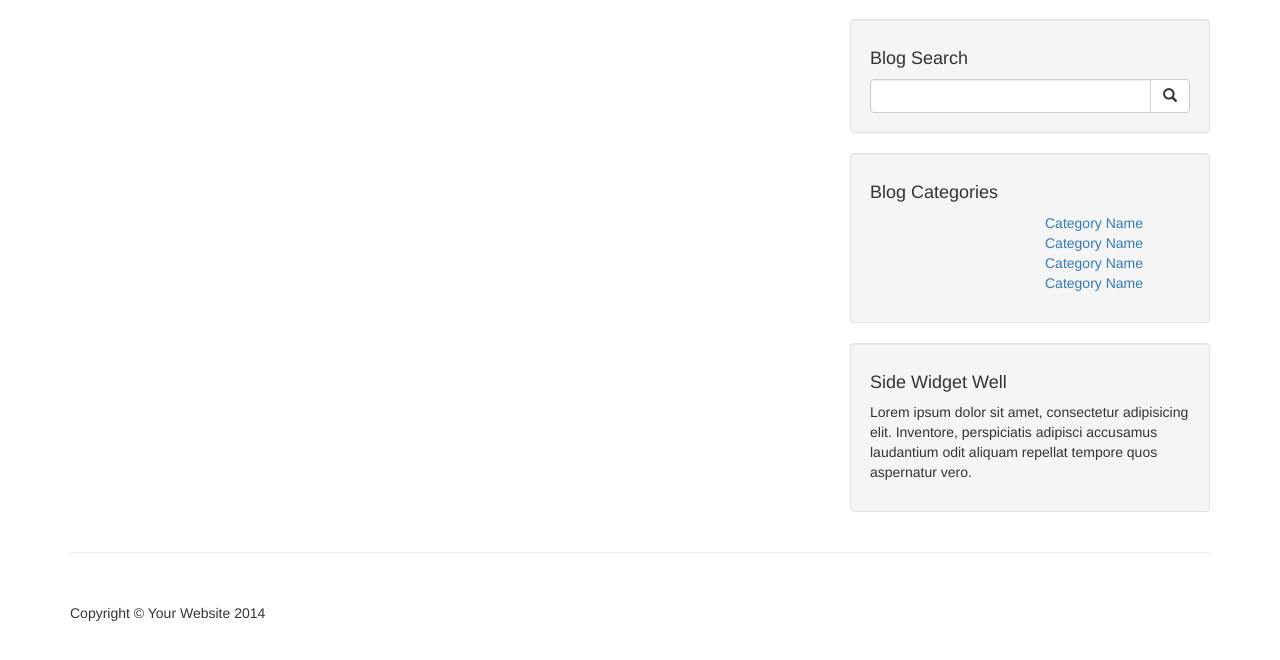
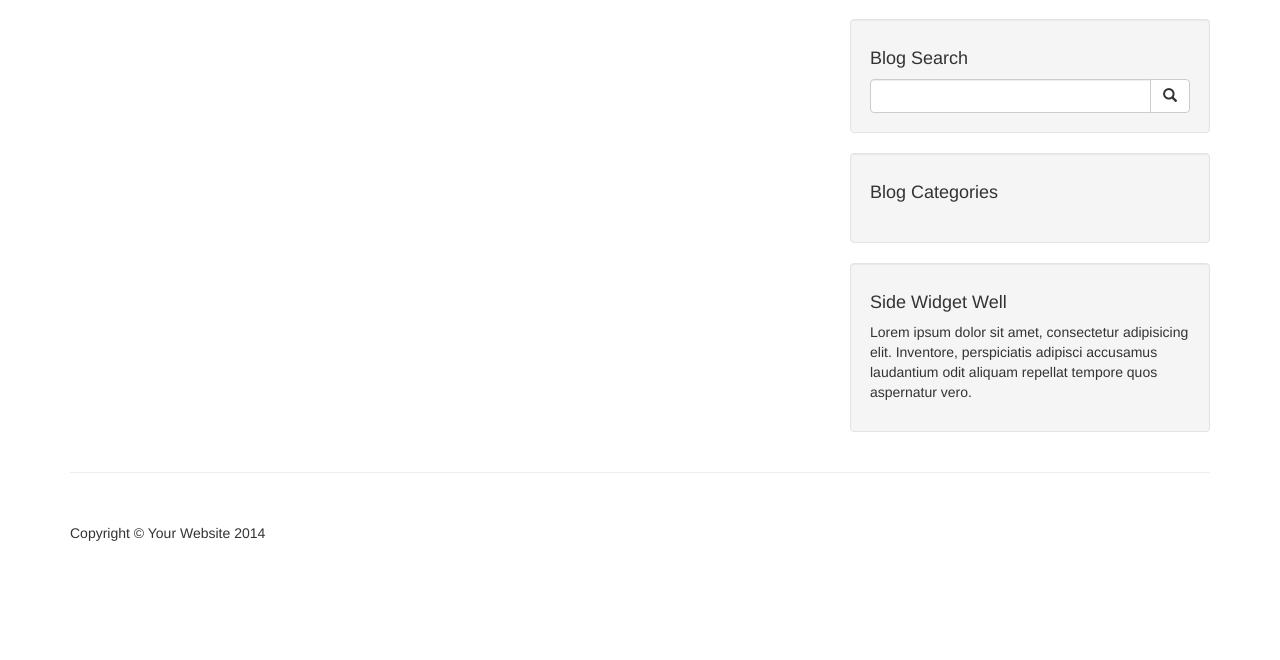
Before and after one commit to ngorgiev/SpodeliZnaenjeCMS, a PHP site: page /index.php in a window 1280 px wide. Shown: the part 51-711 px from the top of the page. Run offline with PHP 8.4, Linux system fonts and the light colour scheme; data that the repository does not hold is empty.

Commit message:
SideBar CleanUp

```diff
--- a/includes/sidebar.php
+++ b/includes/sidebar.php
@@ -26,7 +26,7 @@
                     ?>
                     <h4>Blog Categories</h4>
                     <div class="row">
-                        <div class="col-lg-6">
+                        <div class="col-lg-12">
                             <ul class="list-unstyled">
                                 <?php
                                 while($row = mysqli_fetch_assoc( $select_categories_sidebar))
@@ -37,20 +37,7 @@
                                 ?>
                             </ul>
                         </div>
-                        <!-- /.col-lg-6 -->
-                        <div class="col-lg-6">
-                            <ul class="list-unstyled">
-                                <li><a href="#">Category Name</a>
-                                </li>
-                                <li><a href="#">Category Name</a>
-                                </li>
-                                <li><a href="#">Category Name</a>
-                                </li>
-                                <li><a href="#">Category Name</a>
-                                </li>
-                            </ul>
-                        </div>
-                        <!-- /.col-lg-6 -->
+
                     </div>
                     <!-- /.row -->
                 </div>
```
